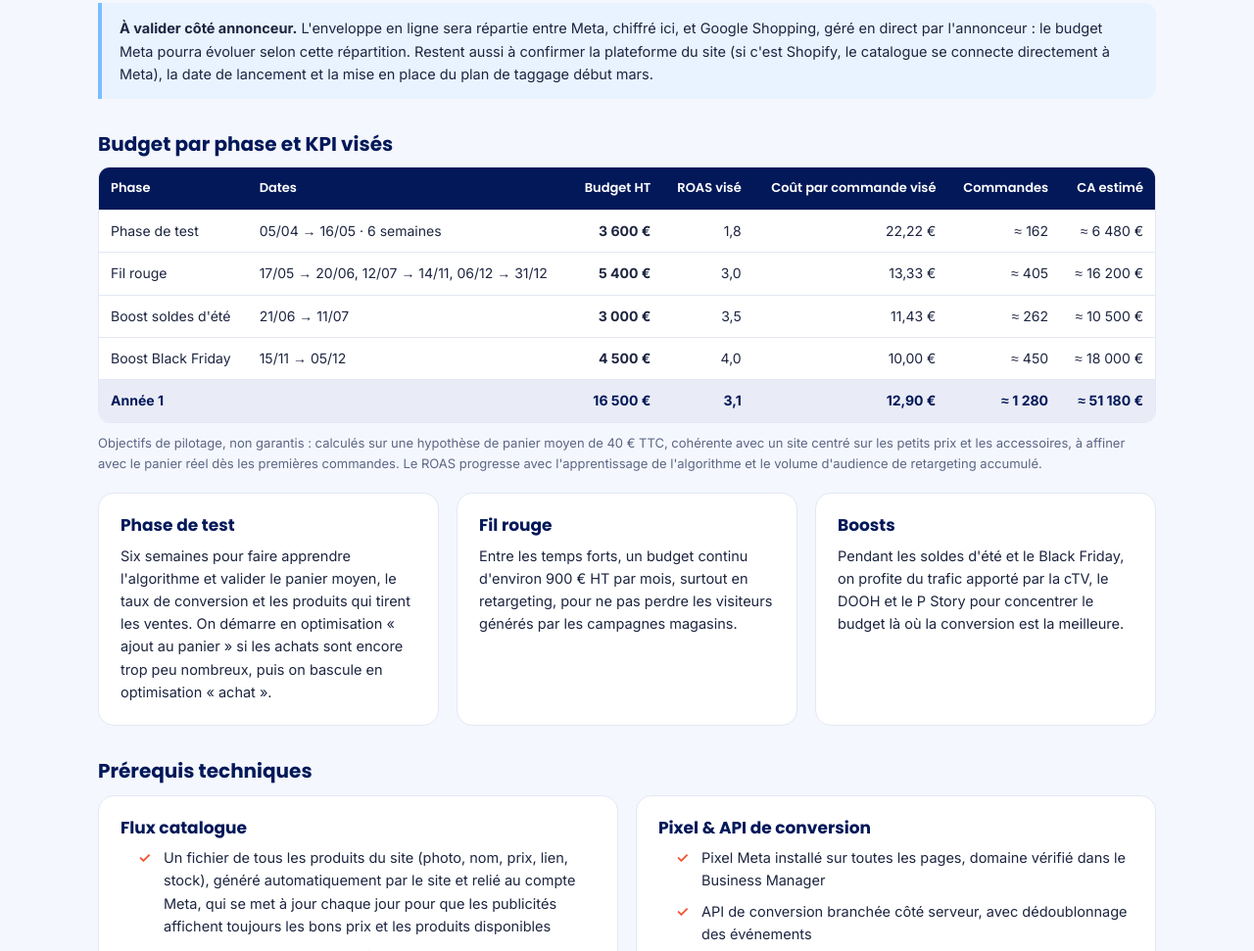
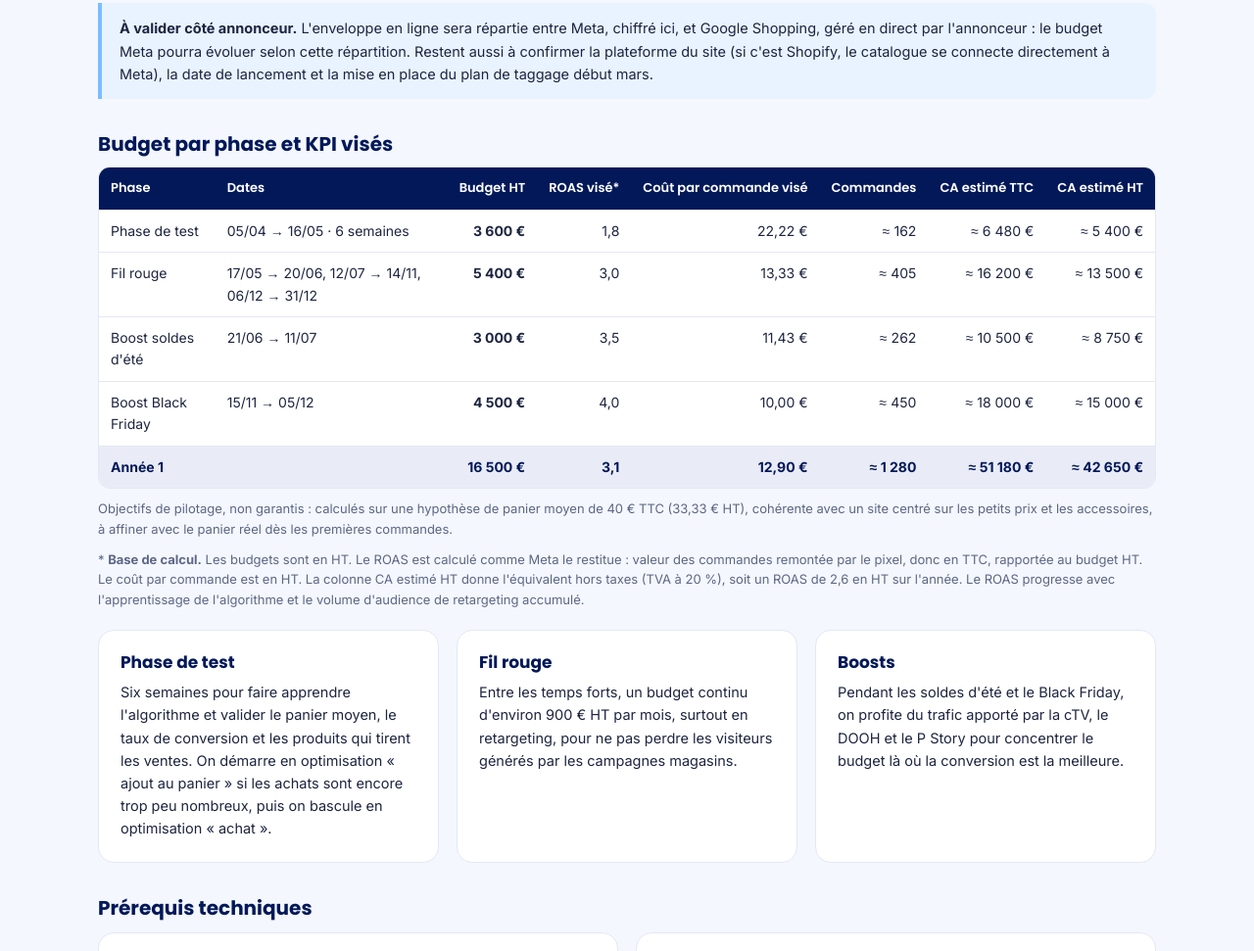
Before and after one commit to Team-TheGoodWeb/recos-tgw, a plain HTML site: page literie-n1-plan-media-2027.html in a window 1280 px wide. Shown: the part 8220-9191 px from the top of the page at 98% size. Drawn offline with Linux system fonts and the light colour scheme.

Commit message:
Update literie-n1-plan-media-2027.html

```diff
--- a/literie-n1-plan-media-2027.html
+++ b/literie-n1-plan-media-2027.html
@@ -253,8 +253,9 @@ a.ct:hover{border-color:var(--terra)}
 </div>
 <div class="callout ice" style="margin-bottom:6px"><b>À valider côté annonceur.</b> L'enveloppe en ligne sera répartie entre Meta, chiffré ici, et Google Shopping, géré en direct par l'annonceur : le budget Meta pourra évoluer selon cette répartition. Restent aussi à confirmer la plateforme du site (si c'est Shopify, le catalogue se connecte directement à Meta), la date de lancement et la mise en place du plan de taggage début mars.</div>
 <h3 style="margin:34px 0 10px;font-size:20px">Budget par phase et KPI visés</h3>
-<div class="tbl-wrap"><table class="bud"><thead><tr><th>Phase</th><th>Dates</th><th class="r">Budget HT</th><th class="r">ROAS visé</th><th class="r">Coût par commande visé</th><th class="r">Commandes</th><th class="r">CA estimé</th></tr></thead><tbody><tr><td>Phase de test</td><td>05/04 → 16/05 · 6 semaines</td><td class="r b">3 600 €</td><td class="r">1,8</td><td class="r">22,22 €</td><td class="r">≈ 162</td><td class="r">≈ 6 480 €</td></tr><tr><td>Fil rouge</td><td>17/05 → 20/06, 12/07 → 14/11, 06/12 → 31/12</td><td class="r b">5 400 €</td><td class="r">3,0</td><td class="r">13,33 €</td><td class="r">≈ 405</td><td class="r">≈ 16 200 €</td></tr><tr><td>Boost soldes d'été</td><td>21/06 → 11/07</td><td class="r b">3 000 €</td><td class="r">3,5</td><td class="r">11,43 €</td><td class="r">≈ 262</td><td class="r">≈ 10 500 €</td></tr><tr><td>Boost Black Friday</td><td>15/11 → 05/12</td><td class="r b">4 500 €</td><td class="r">4,0</td><td class="r">10,00 €</td><td class="r">≈ 450</td><td class="r">≈ 18 000 €</td></tr><tr class="tot"><td colspan="2">Année 1</td><td class="r">16 500 €</td><td class="r">3,1</td><td class="r">12,90 €</td><td class="r">≈ 1 280</td><td class="r">≈ 51 180 €</td></tr></tbody></table></div>
-<p class="small" style="margin-top:10px">Objectifs de pilotage, non garantis : calculés sur une hypothèse de panier moyen de 40 € TTC, cohérente avec un site centré sur les petits prix et les accessoires, à affiner avec le panier réel dès les premières commandes. Le ROAS progresse avec l'apprentissage de l'algorithme et le volume d'audience de retargeting accumulé.</p>
+<div class="tbl-wrap"><table class="bud"><thead><tr><th>Phase</th><th>Dates</th><th class="r">Budget HT</th><th class="r">ROAS visé*</th><th class="r">Coût par commande visé</th><th class="r">Commandes</th><th class="r">CA estimé TTC</th><th class="r">CA estimé HT</th></tr></thead><tbody><tr><td>Phase de test</td><td>05/04 → 16/05 · 6 semaines</td><td class="r b">3 600 €</td><td class="r">1,8</td><td class="r">22,22 €</td><td class="r">≈ 162</td><td class="r">≈ 6 480 €</td><td class="r">≈ 5 400 €</td></tr><tr><td>Fil rouge</td><td>17/05 → 20/06, 12/07 → 14/11, 06/12 → 31/12</td><td class="r b">5 400 €</td><td class="r">3,0</td><td class="r">13,33 €</td><td class="r">≈ 405</td><td class="r">≈ 16 200 €</td><td class="r">≈ 13 500 €</td></tr><tr><td>Boost soldes d'été</td><td>21/06 → 11/07</td><td class="r b">3 000 €</td><td class="r">3,5</td><td class="r">11,43 €</td><td class="r">≈ 262</td><td class="r">≈ 10 500 €</td><td class="r">≈ 8 750 €</td></tr><tr><td>Boost Black Friday</td><td>15/11 → 05/12</td><td class="r b">4 500 €</td><td class="r">4,0</td><td class="r">10,00 €</td><td class="r">≈ 450</td><td class="r">≈ 18 000 €</td><td class="r">≈ 15 000 €</td></tr><tr class="tot"><td colspan="2">Année 1</td><td class="r">16 500 €</td><td class="r">3,1</td><td class="r">12,90 €</td><td class="r">≈ 1 280</td><td class="r">≈ 51 180 €</td><td class="r">≈ 42 650 €</td></tr></tbody></table></div>
+<p class="small" style="margin-top:10px">Objectifs de pilotage, non garantis : calculés sur une hypothèse de panier moyen de 40 € TTC (33,33 € HT), cohérente avec un site centré sur les petits prix et les accessoires, à affiner avec le panier réel dès les premières commandes.</p>
+<p class="small">* <b>Base de calcul.</b> Les budgets sont en HT. Le ROAS est calculé comme Meta le restitue : valeur des commandes remontée par le pixel, donc en TTC, rapportée au budget HT. Le coût par commande est en HT. La colonne CA estimé HT donne l'équivalent hors taxes (TVA à 20 %), soit un ROAS de 2,6 en HT sur l'année. Le ROAS progresse avec l'apprentissage de l'algorithme et le volume d'audience de retargeting accumulé.</p>
 <div class="grid g3" style="margin-top:20px">
 <div class="card"><h4>Phase de test</h4><p>Six semaines pour faire apprendre l'algorithme et valider le panier moyen, le taux de conversion et les produits qui tirent les ventes. On démarre en optimisation « ajout au panier » si les achats sont encore trop peu nombreux, puis on bascule en optimisation « achat ».</p></div>
 <div class="card"><h4>Fil rouge</h4><p>Entre les temps forts, un budget continu d'environ 900 € HT par mois, surtout en retargeting, pour ne pas perdre les visiteurs générés par les campagnes magasins.</p></div>
```
